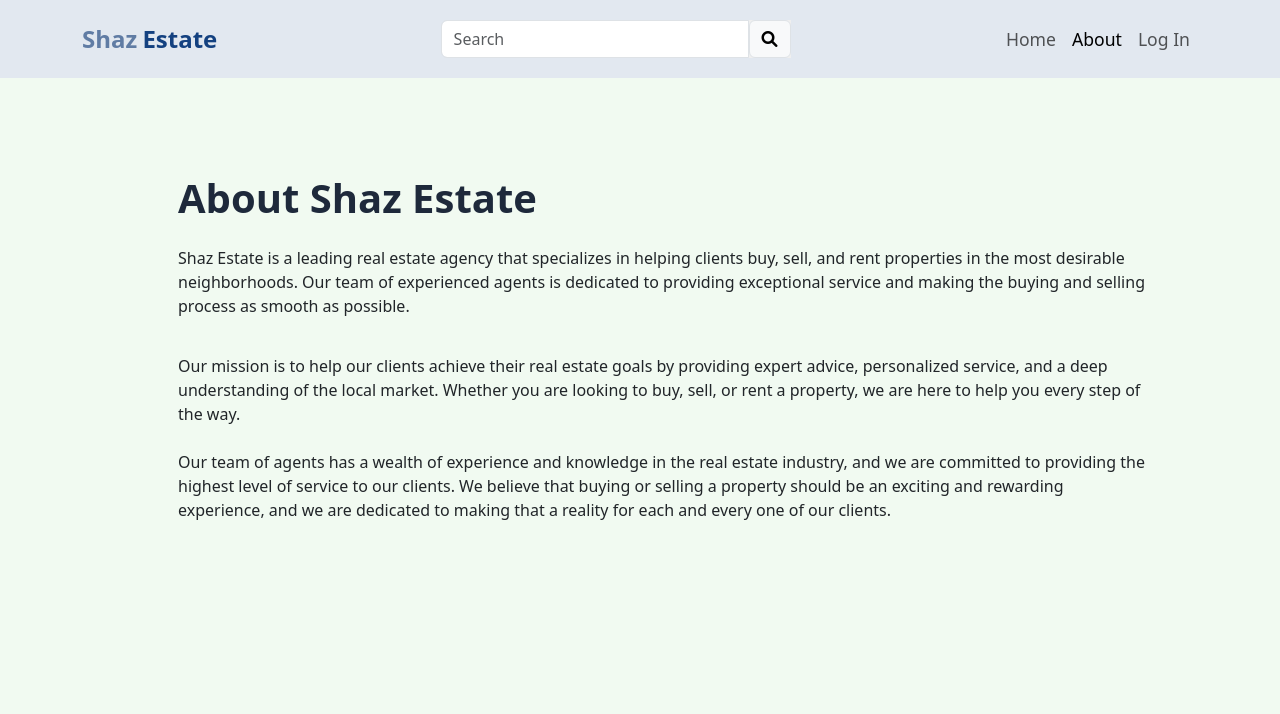
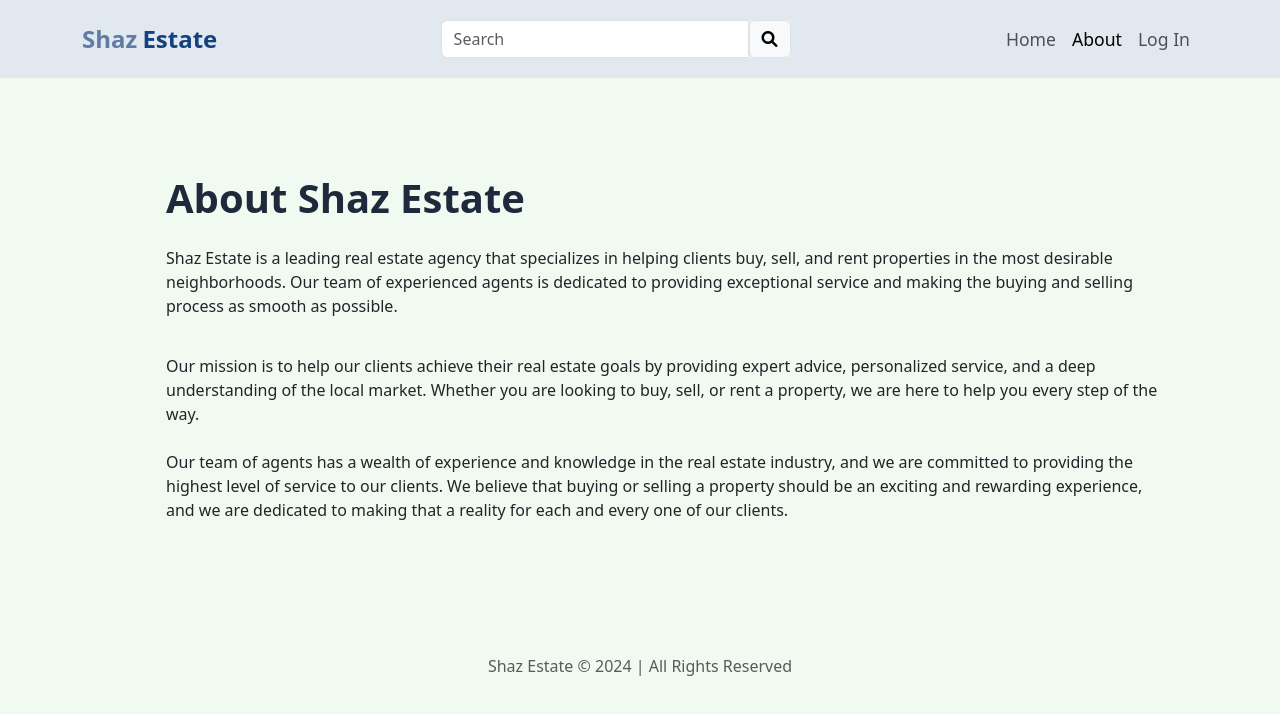
Before and after one commit to abdullazmat/real-estate-project-mern, a React (Create React App) app in the folder client/: page /about-us in a window 1280 px wide. Shown: the top 714 px of the page. Built offline with nearby package versions, Linux system fonts and the light colour scheme; no server answers.

Commit message:
Fav icon and Footer Added

```diff
--- a/client/public/index.html
+++ b/client/public/index.html
@@ -3,8 +3,8 @@
   <head>
     <meta charset="UTF-8" />
     <meta name="viewport" content="width=device-width, initial-scale=1.0" />
-    <title>Mern Estate</title>
-    <link rel="icon" type="image/x-icon" href="./favicon.ico" />
+    <title>Shaz Estate | Real Estate Agency in Dubai</title>
+    <link rel="icon" type="image/x-icon" href="./FavIcon.png" />
     <link
       href="https://cdnjs.cloudflare.com/ajax/libs/font-awesome/6.0.0-beta3/css/all.min.css"
       rel="stylesheet"
--- a/client/src/App.js
+++ b/client/src/App.js
@@ -12,6 +12,7 @@ import CreateListing from "./Pages/CreateListing";
 import UpdateListing from "./Pages/UpdateListing";
 import Listing from "./Pages/Listing";
 import Search from "./Pages/Search";
+import Footer from "./Components/Footer";
 
 function App() {
   return (
@@ -35,6 +36,7 @@ function App() {
         </Route>
         {/* <Route path='*' element={<NotFound />} /> */}
       </Routes>
+      <Footer />
     </BrowserRouter>
   );
 }
--- /dev/null
+++ b/client/src/Components/Footer.js
@@ -0,0 +1,16 @@
+import React from "react";
+import { Link } from "react-router-dom";
+
+function Footer() {
+  return (
+    <div class="container mt-5">
+      <footer className="p-0 m-0">
+        <p class="text-center text-body-secondary p-0 py-3 mb-0">
+          Shaz Estate © 2024 | All Rights Reserved
+        </p>
+      </footer>
+    </div>
+  );
+}
+
+export default Footer;
--- a/client/src/Pages/About.js
+++ b/client/src/Pages/About.js
@@ -1,7 +1,7 @@
 function About() {
   return (
-    <div className="container">
-      <div class="mt-5 p-1 p-md-4 p-lg-5  ms-2 ms-lg-5 rounded text-start">
+    <div className="container p-0 mb-0">
+      <div class="mt-5 p-1 p-md-4 p-lg-5 mb-0  ms-2 ms-lg-5 rounded text-start">
         <h1 style={{ color: "#1e293b", fontWeight: "bold" }}>
           About Shaz Estate
         </h1>
--- a/client/src/index.css
+++ b/client/src/index.css
@@ -4,6 +4,7 @@ html {
   background-color: rgb(241, 250, 241);
   margin: 0;
   padding: 0;
+  height: 100%;
 }
 
 .app-header {
@@ -59,6 +60,33 @@ html {
 
   .profile-form {
     width: 5rem;
+  }
+}
+
+@media (max-width: 580px) {
+  .navlinks {
+    flex-direction: column; /* Stack items vertically */
+    align-items: flex-start; /* Align items to the left */
+    margin-right: 30px;
+    margin-top: 0;
+    padding-top: 0;
+  }
+  .navbar-toggler {
+    margin-right: 30px;
+  }
+
+  .search-form {
+    margin-top: 30px;
+    width: 80%;
+  }
+
+  .navbar {
+    text-align: center; /* Ensure proper centering */
+  }
+
+  .pfp-image {
+    max-width: 40px;
+    margin-left: 10px;
   }
 }
 
@@ -207,29 +235,3 @@ html {
   text-decoration: underline;
 }
 /* Extras */
-@media (max-width: 580px) {
-  .navlinks {
-    flex-direction: column; /* Stack items vertically */
-    align-items: flex-start; /* Align items to the left */
-    margin-right: 30px;
-    margin-top: 0;
-    padding-top: 0;
-  }
-  .navbar-toggler {
-    margin-right: 30px;
-  }
-
-  .search-form {
-    margin-top: 30px;
-    width: 80%;
-  }
-
-  .navbar {
-    text-align: center; /* Ensure proper centering */
-  }
-
-  .pfp-image {
-    max-width: 40px;
-    margin-left: 10px;
-  }
-}
```
Also changed, not shown: client/public/favicon.png.
